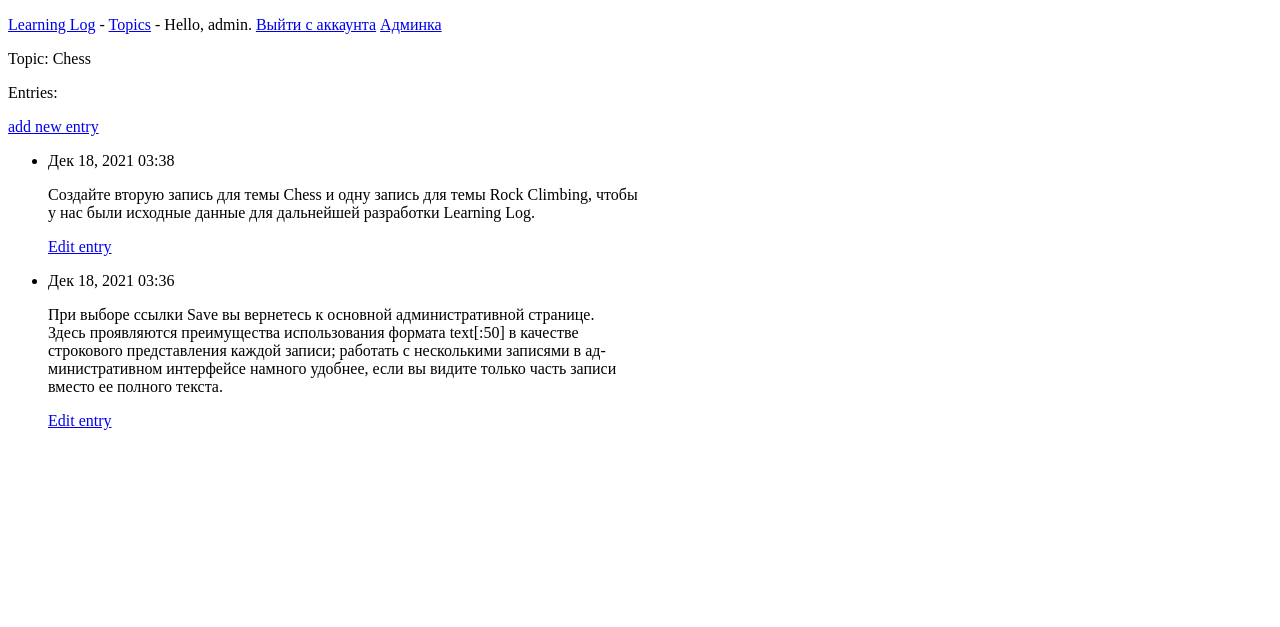
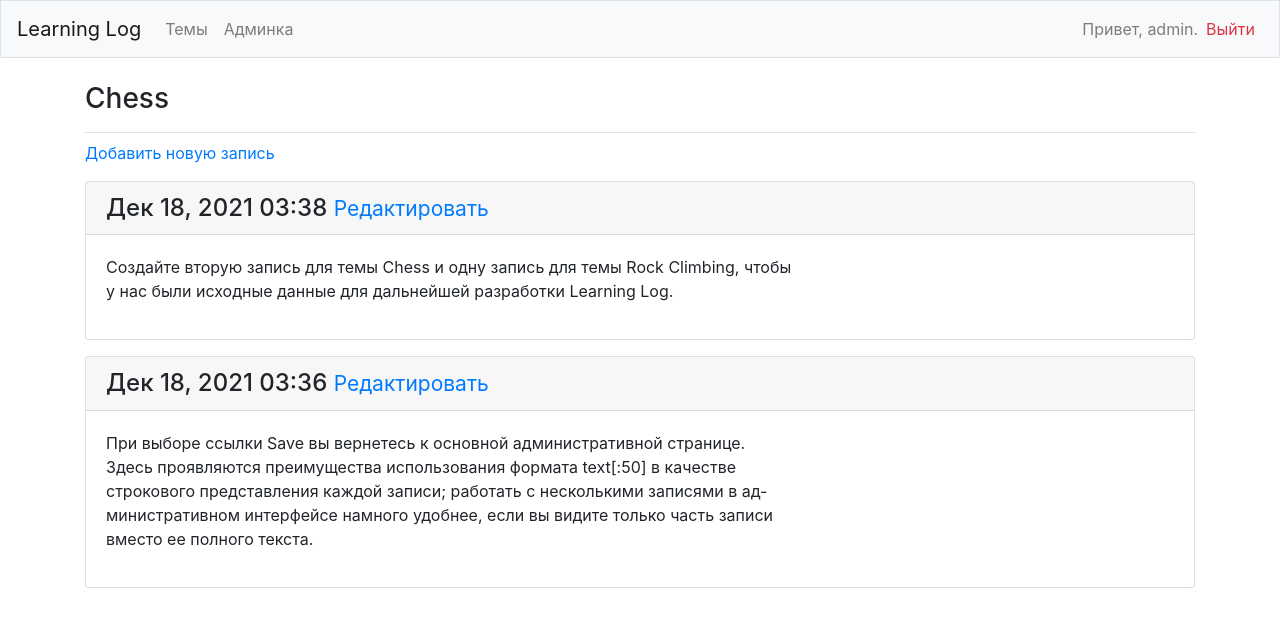
Before and after one commit to SolOFake/django_learning, a Django app: page /topics/1/ in a window 1280 px wide. Shown: the top 627 px of the page. Run offline with Django 4.2, Linux system fonts and the light colour scheme; a user stored in the database is signed in; data comes from the database, SQL or seed files in the repository; both versions use the stored data as it was after the commit; some libraries are stand-ins or nearby versions.

Commit message:
Подрубил BS4

```diff
--- a/learning_logs/templates/learning_logs/base.html
+++ b/learning_logs/templates/learning_logs/base.html
@@ -1,24 +1,57 @@
-<!DOCTYPE html>
-<html lang="en">
+{% load bootstrap4 %}
+
+<!doctype html>
+<html lang="ru">
     <head>
-    <meta charset="UTF-8">
-    <title>Title</title>
+        <meta charset="utf-8">
+        <meta name="viewport" content="width=device-width, initial-scale=1, shrink-to-fit=no">
+        <title>Learning Log</title>
+
+        {% bootstrap_css %}
+        {% bootstrap_javascript jquery='full' %}
     </head>
     <body>
-    <p>
-        <a href="{% url 'learning_logs:index' %}">Learning Log</a> -
-        <a href="{% url 'learning_logs:topics' %}">Topics</a> -
+        <nav class="navbar navbar-expand-md navbar-light bg-light mb-4 border">
+            <a class="navbar-brand" href="{% url 'learning_logs:index'%}">Learning Log</a>
+            <!-- Бутерброд -->
+            <button class="navbar-toggler" type="button" data-toggle="collapse"
+                data-target="#navbarCollapse" aria-controls="navbarCollapse"
+                aria-expanded="false" aria-label="Toggle navigation">
+                <span class="navbar-toggler-icon"></span></button>
+            <!-- Навигационная панель -->
+            <div class="collapse navbar-collapse" id="navbarCollapse">
+                <ul class="navbar-nav mr-auto">
+                    <li class="nav-item">
+                        <a class="nav-link" href="{% url 'learning_logs:topics'%}">Темы</a></li>
+                    <li class="nav-item">
+                        <a class="nav-link" href="{% url 'admin:index'%}">Админка</a></li>
+                </ul>
+                <ul class="navbar-nav ml-auto">
                     {% if user.is_authenticated %}
-            Hello, {{ user.username }}.
-            <a href="{% url 'users:logout' %}">Выйти с аккаунта</a>
+                        <li class="nav-item">
+                            <span class="navbar-text">Привет, {{ user.username }}.</span>
+                        </li>
+                        <li class="nav-item">
+                            <a class="nav-link text-danger" href="{% url 'users:logout' %}">Выйти</a>
+                        </li>
                     {% else %}
-            <a href="{% url 'users:register' %}">Регистрация</a> -
-            <a href="{% url 'users:login' %}">Войти</a> -
+                        <li class="nav-item">
+                            <a class="nav-link" href="{% url 'users:register' %}">Регистрация</a>
+                        </li>
+                        <li class="nav-item">
+                            <a class="nav-link" href="{% url 'users:login' %}">Войти</a></li>
                     {% endif %}
-
-        <a href="{% url 'admin:index' %}">Админка</a>
-    </p>
-    {% block content %}
-    {% endblock content %}
+                </ul>
+            </div>
+        </nav>
+        <!-- Определение основного раздела страницы -->
+        <main role="main" class="container">
+            <div class="pb-2 mb-2 border-bottom">
+                {% block page_header %}{% endblock page_header %}
+            </div>
+            <div>
+                {% block content %}{% endblock content %}
+            </div>
+        </main>
     </body>
 </html>
--- a/learning_logs/templates/learning_logs/topic.html
+++ b/learning_logs/templates/learning_logs/topic.html
@@ -1,34 +1,28 @@
-<!DOCTYPE html>
-<html lang="en">
-<head>
-    <meta charset="UTF-8">
-    <title>Title</title>
-</head>
-<body>
 {% extends 'learning_logs/base.html' %}
+
+{% block page_header %}
+    <h3>{{ topic }}</h3>
+{% endblock page_header %}
+
 {% block content %}
-
-        <p>Topic: {{ topic }}</p>
-        <p>Entries:</p>
     <p>
-            <a href="{% url 'learning_logs:new_entry' topic.id %}">add new entry</a>
+        <a href="{% url 'learning_logs:new_entry' topic.id %}">
+            Добавить новую запись</a>
     </p>
 
-        <ul>
     {% for entry in entries %}
-            <li>
-                <p>{{ entry.date_added|date:'M d, Y H:i' }}</p>
-                <p>{{ entry.text|linebreaks }}</p>
-                <p>
-                    <a href="{% url 'learning_logs:edit_entry' entry.id %}">Edit entry</a>
-                </p>
-
-            </li>
+        <div class="card mb-3">
+            <h4 class="card-header">
+                {{ entry.date_added|date:'M d, Y H:i' }}
+                <small><a href="{% url 'learning_logs:edit_entry' entry.id %}">
+                    Редактировать</a></small>
+            </h4>
+            <div class="card-body">
+                {{ entry.text|linebreaks }}
+            </div>
+        </div>
     {% empty %}
-        <li>There are no entries for this topic yet.</li>
+        <p>В этой теме пока нет записей</p>
     {% endfor %}
-        </ul>
 
 {% endblock content %}
-</body>
-</html>
```
Also changed, not shown: learning_logs/templates/learning_logs/index.html (+12 -14 lines), learning_logs/templates/learning_logs/topics.html (+13 -17 lines), users/templates/registration/login.html (+11 -20 lines), db.sqlite3, learning_logs/templates/learning_logs/new_topic.html (line endings or trailing spaces). Lines whose indentation alone changed are shown as unchanged.
